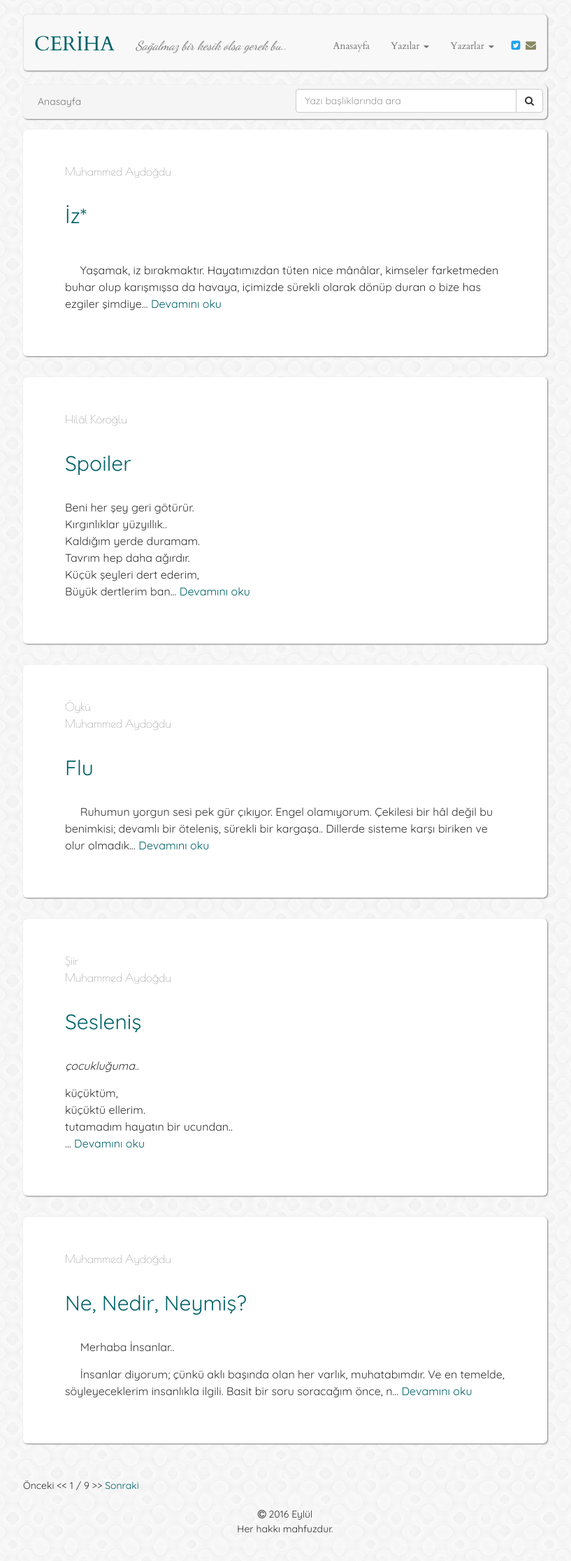
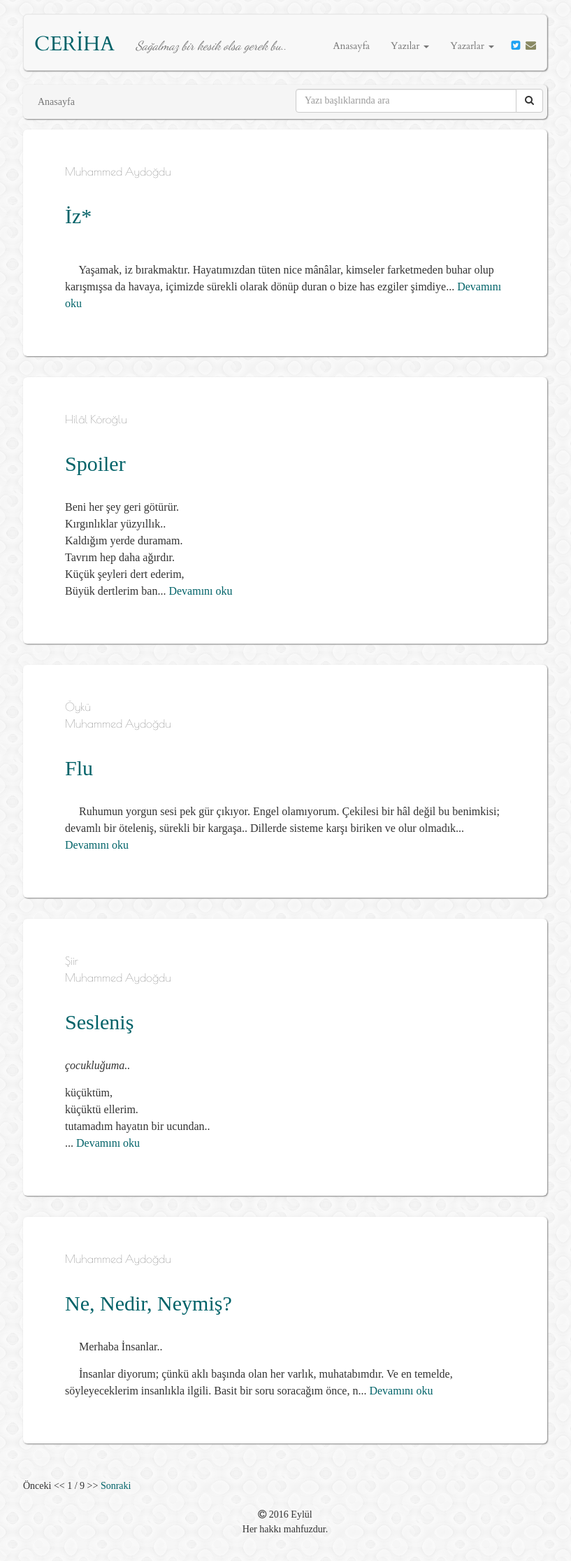
Before and after one commit to muhammedaydogdu/muhammedaydogdu.github.io, a Jekyll site: the page built from index.html, in a window 1280 px wide. Shown: the whole page at 70% size, without its empty margins (232-1049 px from the left). Built offline with Jekyll 4.4.1, drawn with Linux system fonts in a browser that asks for light colours; some web fonts are replaced; the list of posts is cut into pages by our own code.

Commit message:
Update style.css

```diff
--- a/css/style.css
+++ b/css/style.css
@@ -5,15 +5,15 @@
   font-family: Lateef;
   src: url('../fonts/LateefRegOT.ttf');
 
-  font-family: Riwaj;
-  src: url('../fonts/Riwaj.ttf');
+  font-family: Samsung One UI;
+  src: url('../fonts/SamsungOne-400.ttf');
 
   font-family: B Arabic;
   src: url('../fonts/BArabics.ttf');
 }
 
 body {
-  font-family: 'Quicksand', "Times New Roman", serif;
+  font-family: 'Samsung One UI', "Times New Roman", serif;
   line-height: 1.5;
   background: url("../images/confectionary.png");
 }
```
